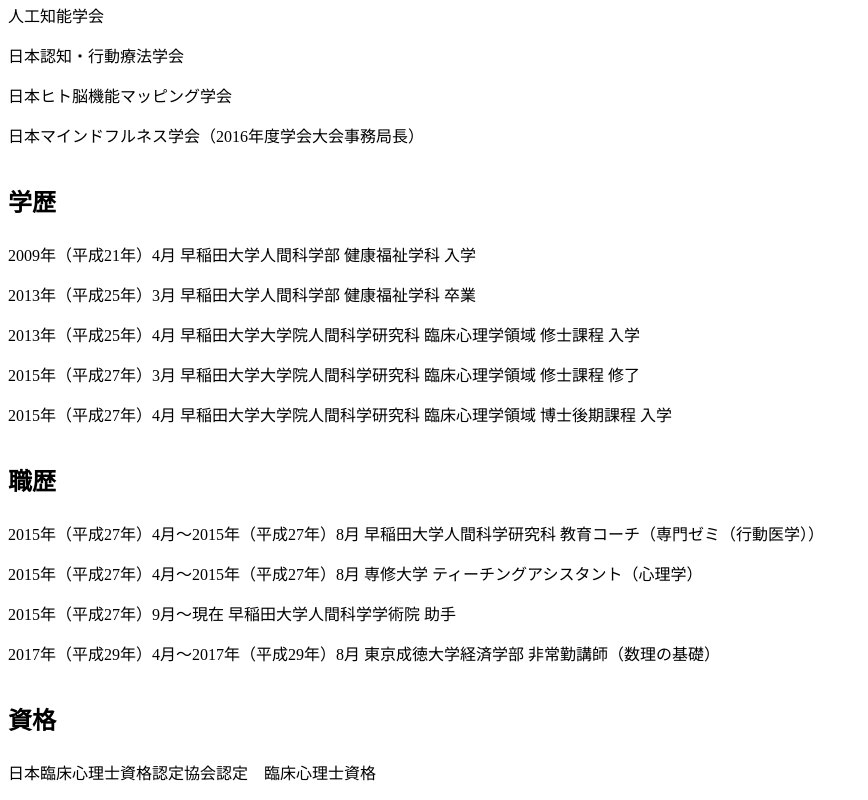
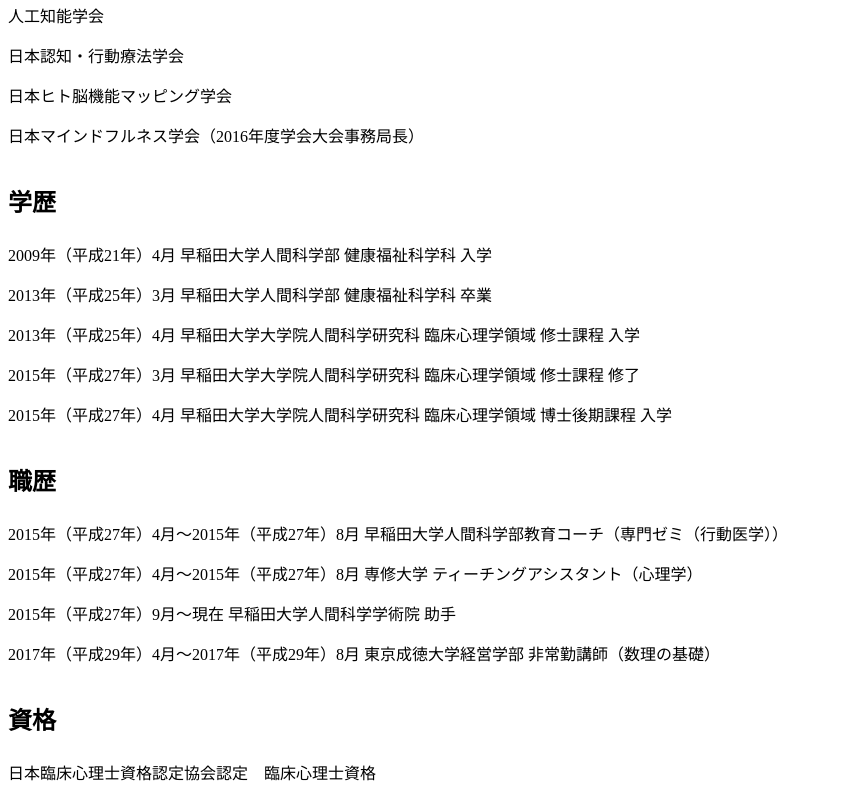
Before and after one commit to issakuss/issakuss.github.io, a plain HTML site: page profile.html in a window 1280 px wide. Shown: the part 1285-2085 px from the top of the page, without its empty margins (0-868 px from the left). Drawn offline with Linux system fonts and the light colour scheme.

Commit message:
Update page

```diff
--- a/profile.html
+++ b/profile.html
@@ -79,18 +79,18 @@
 </div>
 <div id = "schooling">
   <h1>学歴</h1>
-  <p>2009年（平成21年）4月 早稲田大学人間科学部 健康福祉学科 入学</p>
-  <p>2013年（平成25年）3月 早稲田大学人間科学部 健康福祉学科 卒業</p>
+  <p>2009年（平成21年）4月 早稲田大学人間科学部 健康福祉科学科 入学</p>
+  <p>2013年（平成25年）3月 早稲田大学人間科学部 健康福祉科学科 卒業</p>
   <p>2013年（平成25年）4月 早稲田大学大学院人間科学研究科 臨床心理学領域 修士課程 入学</p>
   <p>2015年（平成27年）3月 早稲田大学大学院人間科学研究科 臨床心理学領域 修士課程 修了</p>
   <p>2015年（平成27年）4月 早稲田大学大学院人間科学研究科 臨床心理学領域 博士後期課程 入学</p>
 </div>
 <div id = "career">
   <h1>職歴</h1>
-  <p>2015年（平成27年）4月〜2015年（平成27年）8月 早稲田大学人間科学研究科 教育コーチ（専門ゼミ（行動医学））</p>
+  <p>2015年（平成27年）4月〜2015年（平成27年）8月 早稲田大学人間科学部教育コーチ（専門ゼミ（行動医学））</p>
   <p>2015年（平成27年）4月〜2015年（平成27年）8月 専修大学 ティーチングアシスタント（心理学）</p>
   <p>2015年（平成27年）9月〜現在 早稲田大学人間科学学術院 助手</p>
-  <p>2017年（平成29年）4月〜2017年（平成29年）8月 東京成徳大学経済学部 非常勤講師（数理の基礎）</p>
+  <p>2017年（平成29年）4月〜2017年（平成29年）8月 東京成徳大学経営学部 非常勤講師（数理の基礎）</p>
 </div>
 <div id = "license">
   <h1>資格</h1>
```
Also changed, not shown: index.html (+14 -10 lines).
